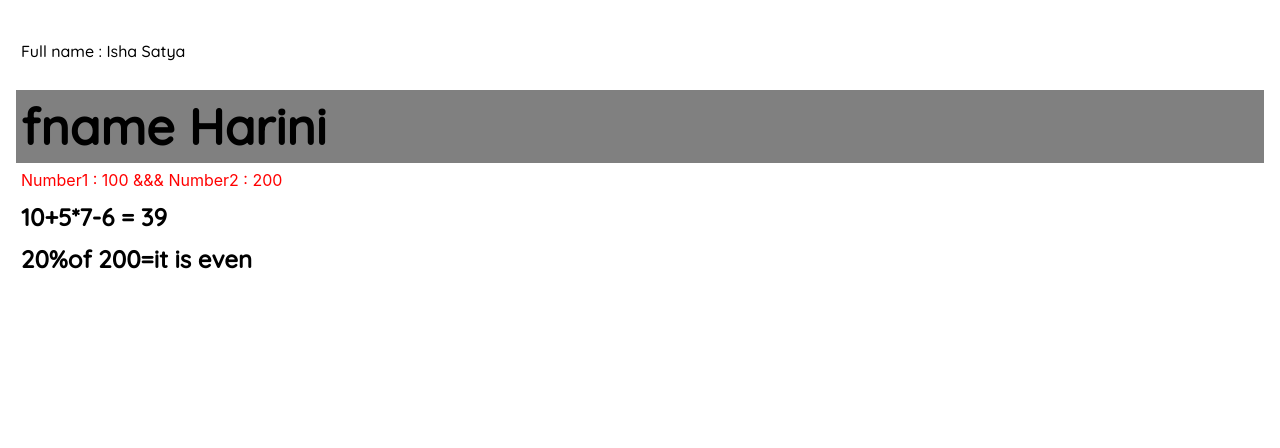
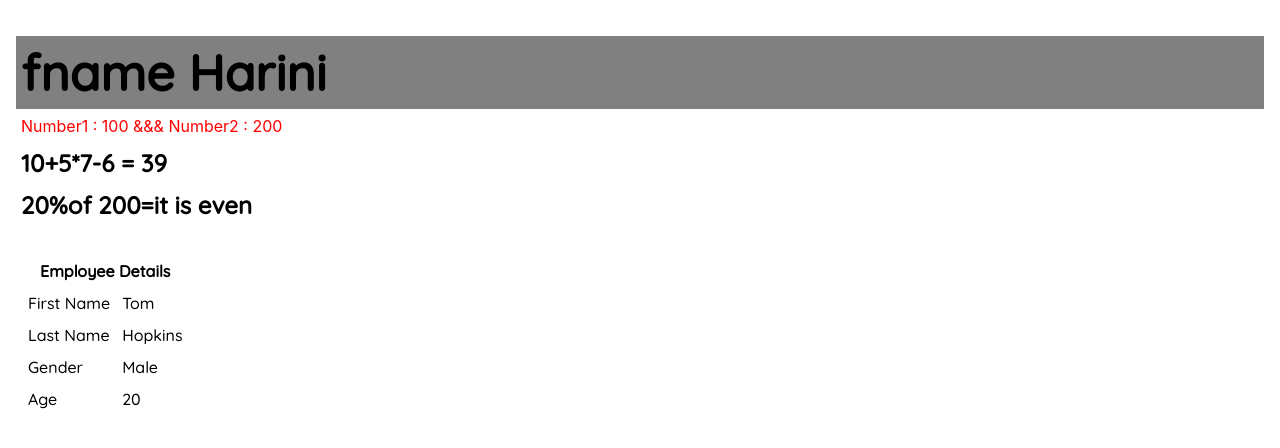
Before and after one commit to harinisatya/Angular2, an Angular app: page / in a window 1280 px wide. Shown: the top 448 px of the page. Built offline with nearby package versions, Linux system fonts and the light colour scheme.

Commit message:
4 files modified

```diff
--- a/src/app/app.component.html
+++ b/src/app/app.component.html
@@ -6,7 +6,7 @@
 <!-- <p>{{ localData.name }}</p> -->
 
 <app-sample></app-sample>
-<app-student></app-student>
+
 <h1 [ngStyle]="userStyles">{{ 'fname ' + fname }}</h1>
 <!-- interpolation with hard coded strings-->
 <p>{{ 'Number1 : ' + numbe1 + ' &&& ' + ' Number2   : ' + numbe2 }}</p>
@@ -31,7 +31,7 @@
   {{ greeting }}
 </div> -->
 
-<!-- <app-student></app-student> student componet -->
+<app-student></app-student>
 <!--
 <div id="user">
   <button [disabled]="IsDisabled" (click)="onClick()">clickhere</button>
--- a/src/app/student/student.component.css
+++ b/src/app/student/student.component.css
@@ -1,19 +1,13 @@
-/* .boldclass {
-  font-weight: bold;
-}
-.italicclass {
-  font-size: italic;
-}
-.colorclass {
-  color: red;
-} */
-
-/* table {
+table {
   color: #369;
   font-family: Arial, Helvetica, sans-serif;
   font-size: large;
   border-collapse: collapse;
 }
- td {
-  border: 1px solid red;
-} */
+
+td {
+  border: 1px solid black;
+}
+thead {
+  border: 1px solid black;
+}
--- a/src/app/student/student.component.html
+++ b/src/app/student/student.component.html
@@ -1,21 +1,10 @@
-<!-- <button [class]="buttonClass">Click MyButton</button> -->
-
-<p>Full name : {{ getFullName() }}</p>
-
-<!-- <style>
-  table {
-      color: #369;
-      font-family: Arial, Helvetica, sans-serif;
-      font-size: large;
-      border-collapse: collapse;
-  }
-
-  td {
-      border: 1px solid black;
-  }
-</style>
-
 <table>
+  <thead>
+    <tr>
+      <th [attr.colspan]="columnSpan">Employee Details</th>
+    </tr>
+  </thead>
+  <tbody>
     <tr>
       <td>First Name</td>
       <td>{{ firstName }}</td>
@@ -32,4 +21,5 @@
       <td>Age</td>
       <td>{{ age }}</td>
     </tr>
-</table> -->
+  </tbody>
+</table>
--- a/src/app/student/student.component.ts
+++ b/src/app/student/student.component.ts
@@ -11,6 +11,8 @@ export class StudentComponent {
 
   buttonClass: string = 'colorClass';
 
+  columnSpan: number = 2;
+  imagePath: string = 'Tom.png';
   firstName: string = 'Tom';
   lastName: string = 'Hopkins';
   gender: string = 'Male';
```
Lines whose indentation alone changed are shown as unchanged.
